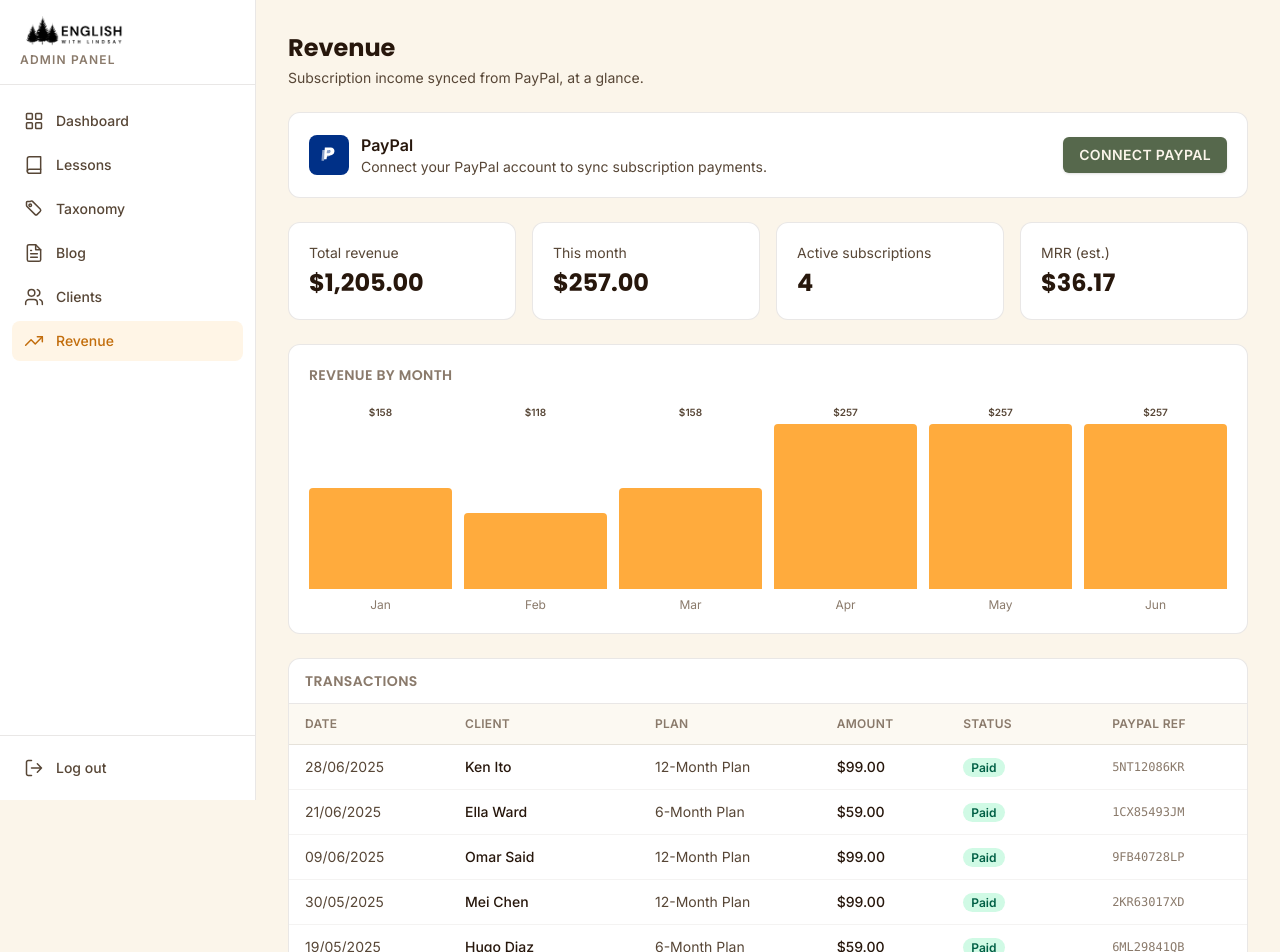
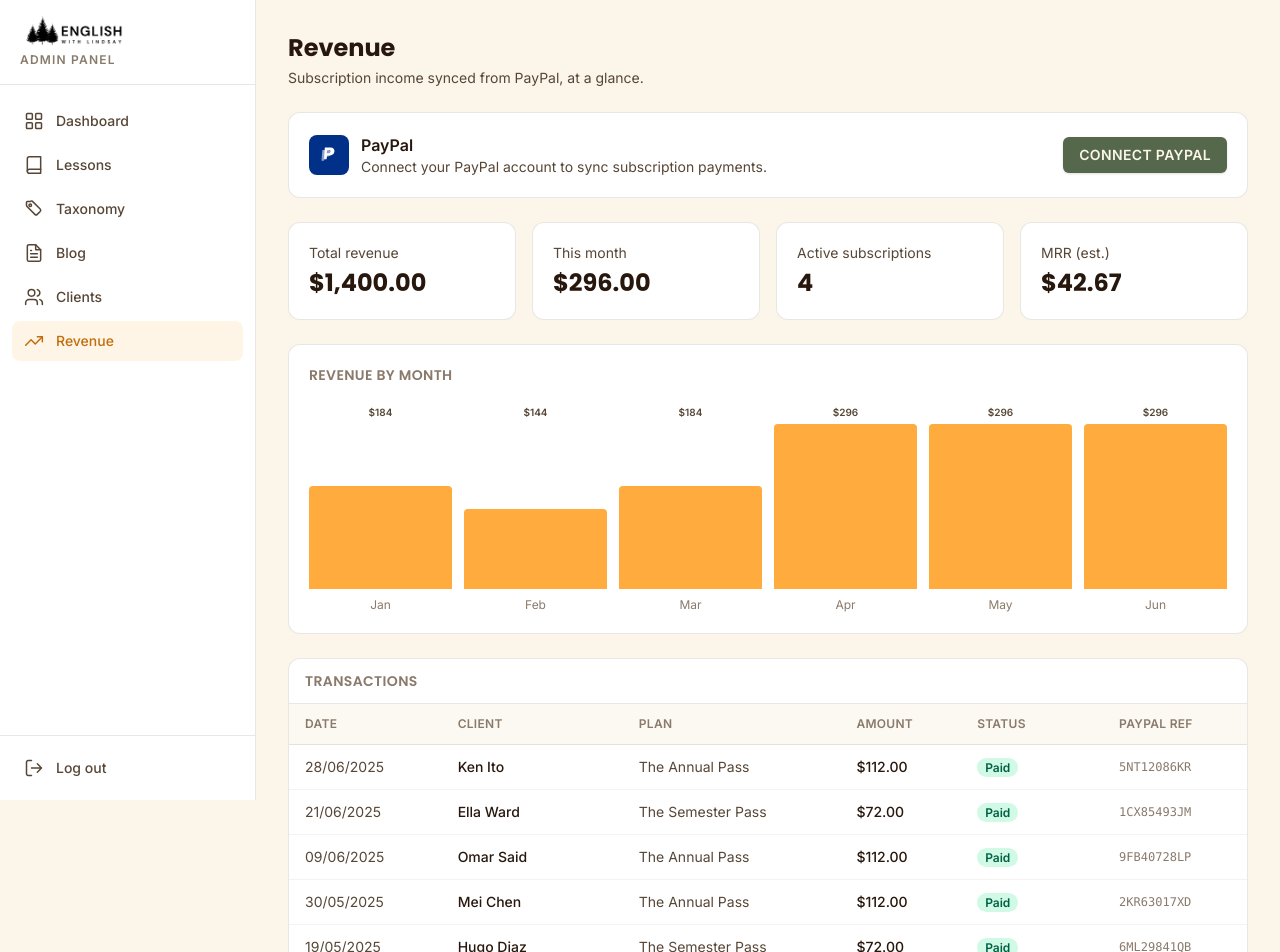
Before and after one commit to arissaTechLab/ESL-Lessons-front, a React (Vite) app: page /admin/revenue in a window 1280 px wide. Shown: the top 952 px of the page. Built offline with nearby package versions, Linux system fonts and the light colour scheme.

Commit message:
ajuste pricing

```diff
--- a/src/features/admin/pages/AdminClientsPage.tsx
+++ b/src/features/admin/pages/AdminClientsPage.tsx
@@ -13,8 +13,8 @@ const TD = 'px-4 py-3 text-ink-soft'
 
 const PLAN_FILTER_OPTIONS = [
   { value: 'all', label: 'All plans' },
-  { value: '6-month', label: '6-Month Plan' },
-  { value: '12-month', label: '12-Month Plan' },
+  { value: '6-month', label: 'The Semester Pass' },
+  { value: '12-month', label: 'The Annual Pass' },
   { value: 'none', label: 'No plan' },
 ] as const
 
--- a/src/features/admin/pages/AdminRevenuePage.tsx
+++ b/src/features/admin/pages/AdminRevenuePage.tsx
@@ -15,8 +15,8 @@ const TD = 'px-4 py-3 text-ink-soft'
 
 /** Rough monthly value of each plan (for MRR). */
 const PLAN_MONTHLY: Record<SubscriptionPlan, number> = {
-  '6-month': 59 / 6,
-  '12-month': 99 / 12,
+  '6-month': 72 / 6,
+  '12-month': 112 / 12,
 }
 
 const STATUS_STYLES: Record<Transaction['status'], string> = {
--- a/src/features/client/data/account.ts
+++ b/src/features/client/data/account.ts
@@ -4,7 +4,7 @@ export const CURRENT_USER = {
   lastName: 'Doe',
   email: 'jane.doe@example.com',
   memberSince: '2025-02-27',
-  plan: '12-Month Plan',
+  plan: 'The Annual Pass',
   planStatus: 'active' as 'active' | 'expired',
   renewsAt: '2026-02-27',
 }
--- a/src/features/clients/data/clients.ts
+++ b/src/features/clients/data/clients.ts
@@ -88,8 +88,8 @@ export const CLIENTS: readonly Client[] = [
 ]
 
 const PLAN_LABELS: Record<SubscriptionPlan, string> = {
-  '6-month': '6-Month Plan',
-  '12-month': '12-Month Plan',
+  '6-month': 'The Semester Pass',
+  '12-month': 'The Annual Pass',
 }
 
 export function planLabel(plan: SubscriptionPlan | null): string {
--- a/src/features/pricing/components/PricingCard.tsx
+++ b/src/features/pricing/components/PricingCard.tsx
@@ -59,7 +59,7 @@ function CheckIcon() {
 export function PricingCard({ plan }: { plan: PricingPlan }) {
   return (
     <div
-      className={`relative flex h-full flex-col rounded-2xl p-8 ${
+      className={`relative flex h-full flex-col rounded-2xl p-8 shadow-xl ${
         plan.featured ? 'bg-[#ece6d8]' : 'bg-accent-300'
       }`}
     >
@@ -88,7 +88,10 @@ export function PricingCard({ plan }: { plan: PricingPlan }) {
 
       <ul className="mt-6 space-y-3">
         {plan.features.map((feature) => (
-          <li key={feature} className="flex items-start gap-2 text-sm text-ink-soft">
+          <li
+            key={feature}
+            className="flex items-start gap-2 text-sm text-ink-soft"
+          >
             <CheckIcon />
             {feature}
           </li>
--- a/src/features/pricing/data/plans.ts
+++ b/src/features/pricing/data/plans.ts
@@ -2,11 +2,9 @@ export interface PricingPlan {
   id: string
   name: string
   description: string
-  /** Placeholder price — change later. */
   price: string
   period: string
   billingNote: string
-  /** Placeholder advantages — change later. */
   features: readonly string[]
   ctaLabel: string
   /** Optional ribbon (e.g. "Best value"). */
@@ -15,40 +13,38 @@ export interface PricingPlan {
   featured?: boolean
 }
 
-/**
- * The two real subscription plans. Prices and advantages are placeholders for
- * now — swap them here and both cards update.
- */
+/** The two real subscription plans — edit prices and advantages here. */
 export const PRICING_PLANS: readonly PricingPlan[] = [
   {
     id: 'six-months',
-    name: '6-Month Plan',
-    description: 'Full access to the entire lesson library for six months.',
-    price: '$59',
-    period: '/ 6 months',
-    billingNote: 'Billed once as $59 for six months.',
+    name: 'The Semester Pass',
+    description: 'Full access for 6 months, then a simple monthly rate.',
+    price: '$72',
+    period: '/ first 6 months',
+    billingNote: 'Billed once as $72 for the first 6 months, then $12/month.',
     features: [
-      'Unlock every lesson in the library',
+      'Full access to the entire lesson library',
       '3–5 new lessons added every month',
-      'Google Slides & Teacher Guides included',
-      'Cancel anytime',
+      'Google Slides & teacher guides included',
+      'Auto-renews — cancel anytime in Account settings',
     ],
     ctaLabel: 'Subscribe now',
   },
   {
     id: 'one-year',
-    name: '12-Month Plan',
+    name: 'The Annual Pass',
     description: 'Best value — a full year of ready-to-teach lessons.',
-    price: '$99',
+    price: '$112',
     period: '/ year',
-    billingNote: 'Billed once as $99 for the year.',
+    billingNote:
+      'Billed once as $112 for the first year, then billed annually.',
     badge: 'Best value',
     featured: true,
     features: [
-      'Everything in the 6-Month Plan',
-      'Two extra months free vs. paying monthly',
-      'Priority access to new lesson series',
-      'Cancel anytime',
+      'Everything in the Semester Pass',
+      'Full access to the entire lesson library',
+      '3–5 new lessons added every month',
+      'Auto-renews yearly — cancel anytime in Account settings',
     ],
     ctaLabel: 'Subscribe now',
   },
--- a/src/features/pricing/pages/PricingPage.tsx
+++ b/src/features/pricing/pages/PricingPage.tsx
@@ -7,17 +7,17 @@ export function PricingPage() {
   return (
     <>
       <PageHeader
-        title="Choose Your Plan, Simplify Your Prep"
-        subtitle="Get instant access to ready-to-teach ESL conversation lessons designed to save you time and engage your students—every single class."
+        title="Choose Your Plan, Simplify Your Life"
+        subtitle="Get instant access to ready-to-teach ESL conversation lessons designed to save you time and delight your students - every single class."
       />
 
       {/* Intro */}
       <section className="mx-auto max-w-3xl px-4 pt-16 text-center sm:px-6">
         <p className="font-heading text-sm font-bold uppercase tracking-[0.2em] text-ink">
-          Everything you need. None of the prep.
+          All the materials. None of the prep.
         </p>
         <h2 className="mt-3 font-heading text-3xl font-bold text-ink sm:text-4xl">
-          Start Teaching Smarter
+          Just enjoy teaching and connecting
         </h2>
         <p className="mt-3 text-ink-soft">
           Choose the plan that fits your teaching routine.
@@ -31,6 +31,22 @@ export function PricingPage() {
             <PricingCard key={plan.id} plan={plan} />
           ))}
         </div>
+
+        {/* Fine print */}
+        <div className="mx-auto mt-10 max-w-2xl border-t border-ink/10 pt-6 text-left">
+          <h3 className="font-heading text-sm font-bold uppercase tracking-wide text-ink">
+            Cancel anytime
+          </h3>
+          <p className="mt-2 text-xs leading-relaxed text-ink-muted">
+            <span className="font-semibold text-ink-soft">
+              A Note on Access:
+            </span>{' '}
+            Because the entire digital library is available for instant access
+            and is copiable, all sales are final and no refunds will be issued
+            for the initial 6-month or annual payment. You may cancel your
+            subscription at any time to prevent future billing.
+          </p>
+        </div>
       </section>
 
       <TestimonialsSection variant="accent" />
--- a/src/features/revenue/data/transactions.ts
+++ b/src/features/revenue/data/transactions.ts
@@ -5,23 +5,23 @@ import type { Transaction } from '../types/revenue.types'
  * (via webhooks) — PayPal remains the source of truth for the money.
  */
 export const TRANSACTIONS: readonly Transaction[] = [
-  { id: 't-01', paypalRef: '8XJ92047KL', clientName: 'Emily Roberts', plan: '12-Month Plan', amount: 99, status: 'paid', date: '2025-01-08' },
-  { id: 't-02', paypalRef: '3RM55021QP', clientName: 'David Kim', plan: '6-Month Plan', amount: 59, status: 'paid', date: '2025-01-19' },
-  { id: 't-03', paypalRef: '9KA10398ZC', clientName: 'Carlos Mendez', plan: '6-Month Plan', amount: 59, status: 'paid', date: '2025-02-03' },
-  { id: 't-04', paypalRef: '2LP77410BD', clientName: 'Marta Nowak', plan: '6-Month Plan', amount: 59, status: 'paid', date: '2025-02-21' },
-  { id: 't-05', paypalRef: '6TQ33285XN', clientName: 'James O’Brien', plan: '6-Month Plan', amount: 59, status: 'refunded', date: '2025-02-25' },
-  { id: 't-06', paypalRef: '1WD64029JR', clientName: 'Ana Silva', plan: '12-Month Plan', amount: 99, status: 'paid', date: '2025-03-06' },
-  { id: 't-07', paypalRef: '5BC98172YF', clientName: 'Yuki Tanaka', plan: '6-Month Plan', amount: 59, status: 'paid', date: '2025-03-18' },
-  { id: 't-08', paypalRef: '7HN20563KM', clientName: 'Tom Barker', plan: '12-Month Plan', amount: 99, status: 'failed', date: '2025-03-27' },
-  { id: 't-09', paypalRef: '4GX81047PL', clientName: 'Sophie Laurent', plan: '12-Month Plan', amount: 99, status: 'paid', date: '2025-04-04' },
-  { id: 't-10', paypalRef: '0QJ57390RT', clientName: 'Liam Fox', plan: '6-Month Plan', amount: 59, status: 'paid', date: '2025-04-15' },
-  { id: 't-11', paypalRef: '8ZP11284WC', clientName: 'Nora Bell', plan: '12-Month Plan', amount: 99, status: 'paid', date: '2025-04-28' },
-  { id: 't-12', paypalRef: '3DA76052NK', clientName: 'Priya Nair', plan: '12-Month Plan', amount: 99, status: 'paid', date: '2025-05-07' },
-  { id: 't-13', paypalRef: '6ML29841QB', clientName: 'Hugo Diaz', plan: '6-Month Plan', amount: 59, status: 'paid', date: '2025-05-19' },
-  { id: 't-14', paypalRef: '2KR63017XD', clientName: 'Mei Chen', plan: '12-Month Plan', amount: 99, status: 'paid', date: '2025-05-30' },
-  { id: 't-15', paypalRef: '9FB40728LP', clientName: 'Omar Said', plan: '12-Month Plan', amount: 99, status: 'paid', date: '2025-06-09' },
-  { id: 't-16', paypalRef: '1CX85493JM', clientName: 'Ella Ward', plan: '6-Month Plan', amount: 59, status: 'paid', date: '2025-06-21' },
-  { id: 't-17', paypalRef: '5NT12086KR', clientName: 'Ken Ito', plan: '12-Month Plan', amount: 99, status: 'paid', date: '2025-06-28' },
+  { id: 't-01', paypalRef: '8XJ92047KL', clientName: 'Emily Roberts', plan: 'The Annual Pass', amount: 112, status: 'paid', date: '2025-01-08' },
+  { id: 't-02', paypalRef: '3RM55021QP', clientName: 'David Kim', plan: 'The Semester Pass', amount: 72, status: 'paid', date: '2025-01-19' },
+  { id: 't-03', paypalRef: '9KA10398ZC', clientName: 'Carlos Mendez', plan: 'The Semester Pass', amount: 72, status: 'paid', date: '2025-02-03' },
+  { id: 't-04', paypalRef: '2LP77410BD', clientName: 'Marta Nowak', plan: 'The Semester Pass', amount: 72, status: 'paid', date: '2025-02-21' },
+  { id: 't-05', paypalRef: '6TQ33285XN', clientName: 'James O’Brien', plan: 'The Semester Pass', amount: 72, status: 'refunded', date: '2025-02-25' },
+  { id: 't-06', paypalRef: '1WD64029JR', clientName: 'Ana Silva', plan: 'The Annual Pass', amount: 112, status: 'paid', date: '2025-03-06' },
+  { id: 't-07', paypalRef: '5BC98172YF', clientName: 'Yuki Tanaka', plan: 'The Semester Pass', amount: 72, status: 'paid', date: '2025-03-18' },
+  { id: 't-08', paypalRef: '7HN20563KM', clientName: 'Tom Barker', plan: 'The Annual Pass', amount: 112, status: 'failed', date: '2025-03-27' },
+  { id: 't-09', paypalRef: '4GX81047PL', clientName: 'Sophie Laurent', plan: 'The Annual Pass', amount: 112, status: 'paid', date: '2025-04-04' },
+  { id: 't-10', paypalRef: '0QJ57390RT', clientName: 'Liam Fox', plan: 'The Semester Pass', amount: 72, status: 'paid', date: '2025-04-15' },
+  { id: 't-11', paypalRef: '8ZP11284WC', clientName: 'Nora Bell', plan: 'The Annual Pass', amount: 112, status: 'paid', date: '2025-04-28' },
+  { id: 't-12', paypalRef: '3DA76052NK', clientName: 'Priya Nair', plan: 'The Annual Pass', amount: 112, status: 'paid', date: '2025-05-07' },
+  { id: 't-13', paypalRef: '6ML29841QB', clientName: 'Hugo Diaz', plan: 'The Semester Pass', amount: 72, status: 'paid', date: '2025-05-19' },
+  { id: 't-14', paypalRef: '2KR63017XD', clientName: 'Mei Chen', plan: 'The Annual Pass', amount: 112, status: 'paid', date: '2025-05-30' },
+  { id: 't-15', paypalRef: '9FB40728LP', clientName: 'Omar Said', plan: 'The Annual Pass', amount: 112, status: 'paid', date: '2025-06-09' },
+  { id: 't-16', paypalRef: '1CX85493JM', clientName: 'Ella Ward', plan: 'The Semester Pass', amount: 72, status: 'paid', date: '2025-06-21' },
+  { id: 't-17', paypalRef: '5NT12086KR', clientName: 'Ken Ito', plan: 'The Annual Pass', amount: 112, status: 'paid', date: '2025-06-28' },
 ]
 
 const MONTH_LABELS = [
--- a/src/features/revenue/types/revenue.types.ts
+++ b/src/features/revenue/types/revenue.types.ts
@@ -5,7 +5,7 @@ export interface Transaction {
   /** PayPal transaction reference (source of truth lives in PayPal). */
   paypalRef: string
   clientName: string
-  /** Plan label, e.g. "12-Month Plan". */
+  /** Plan label, e.g. "The Annual Pass". */
   plan: string
   /** Amount in USD. */
   amount: number
```
